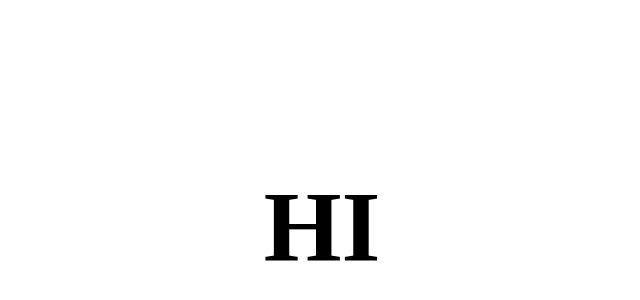
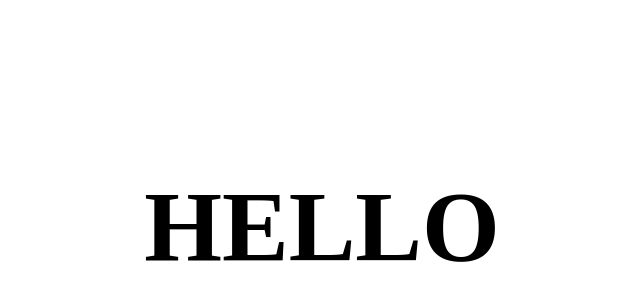
Before and after one commit to mohoto/hello, a plain HTML site: page index.html in a window 1280 px wide. Shown: the part 218-518 px from the top of the page, without its empty margins (326-966 px from the left). Drawn offline with Linux system fonts and the light colour scheme.

Commit message:
Changement du h1

```diff
--- a/index.html
+++ b/index.html
@@ -19,6 +19,6 @@
 </head>
 
 <body>
-    <h1>HI</h1>
+    <h1>HELLO</h1>
 </body>
 </html>
```
